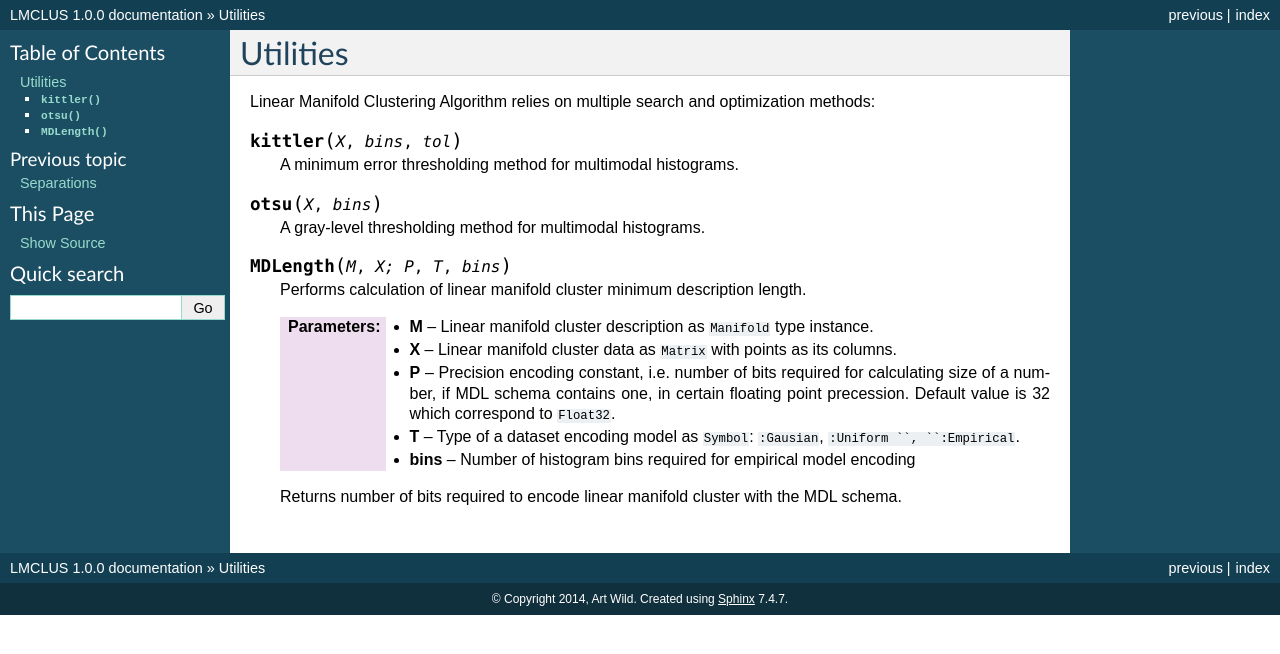
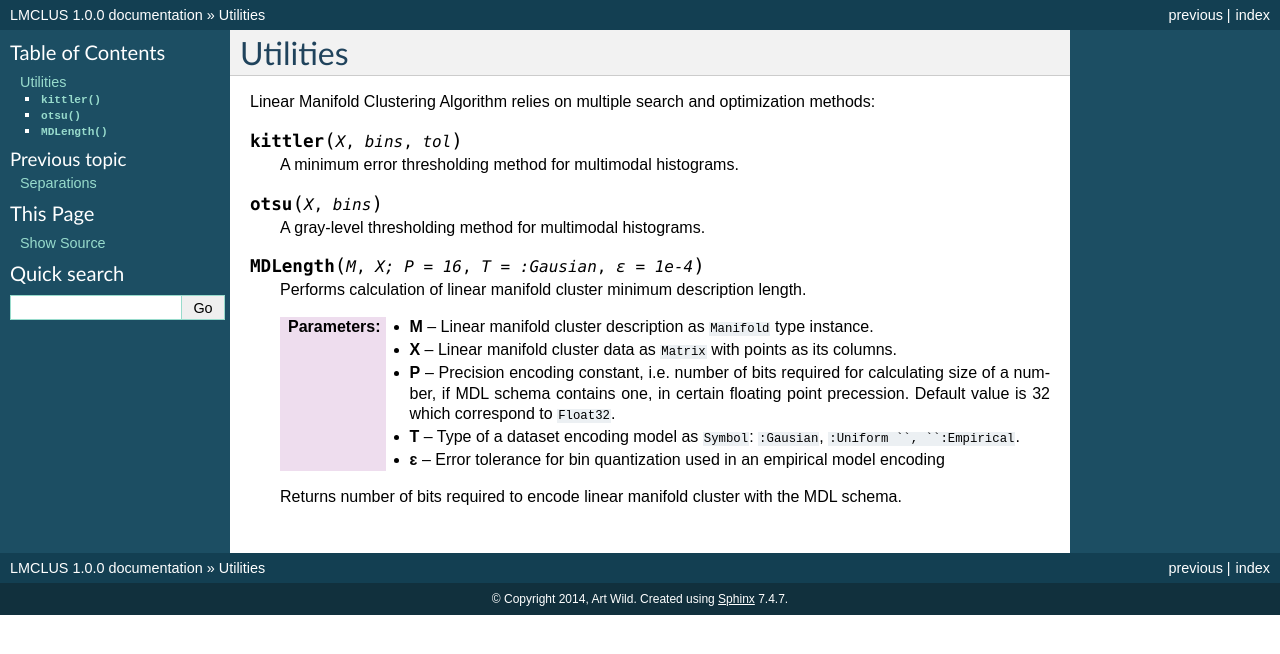
Before and after one commit to wildart/LMCLUS.jl, a Sphinx documentation site: the page built from docs/source/utils.rst, in a window 1280 px wide. Shown: the top 654 px of the page. Built offline with Sphinx 7.4.7, drawn with Linux system fonts in a browser that asks for light colours; formulas are drawn with MathJax 3.

Commit message:
documentation update

```diff
--- a/docs/source/utils.rst
+++ b/docs/source/utils.rst
@@ -11,7 +11,7 @@ Linear Manifold Clustering Algorithm relies on multiple search and optimization
 
     A gray-level thresholding method for multimodal histograms.
 
-.. function:: MDLength(M, X; P, T, bins)
+.. function:: MDLength(M, X; P = 16, T = :Gausian, ɛ = 1e-4)
 
     Performs calculation of linear manifold cluster minimum description length.
 
@@ -23,6 +23,6 @@ Linear Manifold Clustering Algorithm relies on multiple search and optimization
                 to ``Float32``.
     :param T:   Type of a dataset encoding model as ``Symbol``:
                 ``:Gausian``, ``:Uniform ``, ``:Empirical``.
-    :param bins: Number of histogram bins required for empirical model encoding
+    :param ɛ:   Error tolerance for bin quantization used in an empirical model encoding
 
     Returns number of bits required to encode linear manifold cluster with the MDL schema.
```
